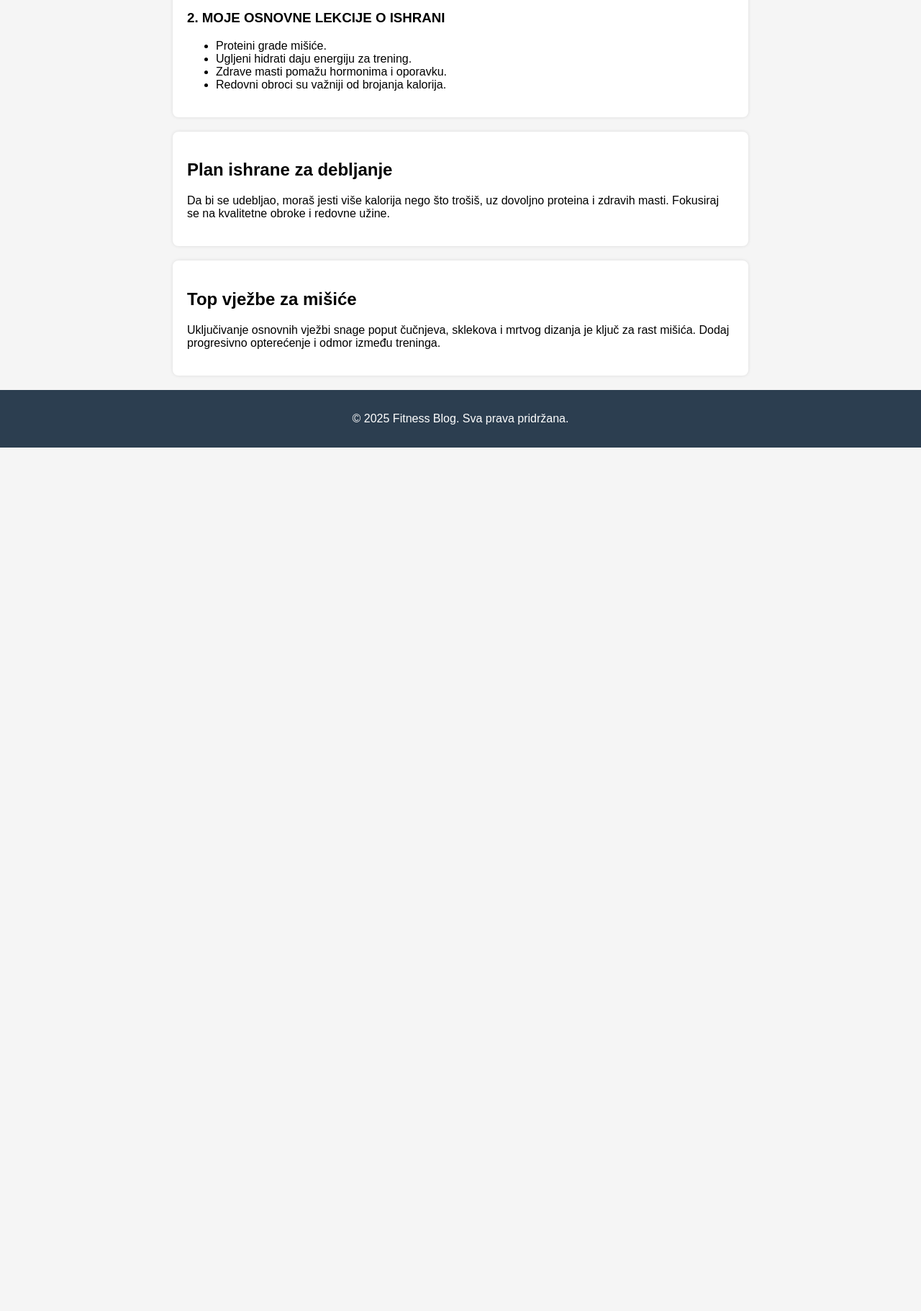
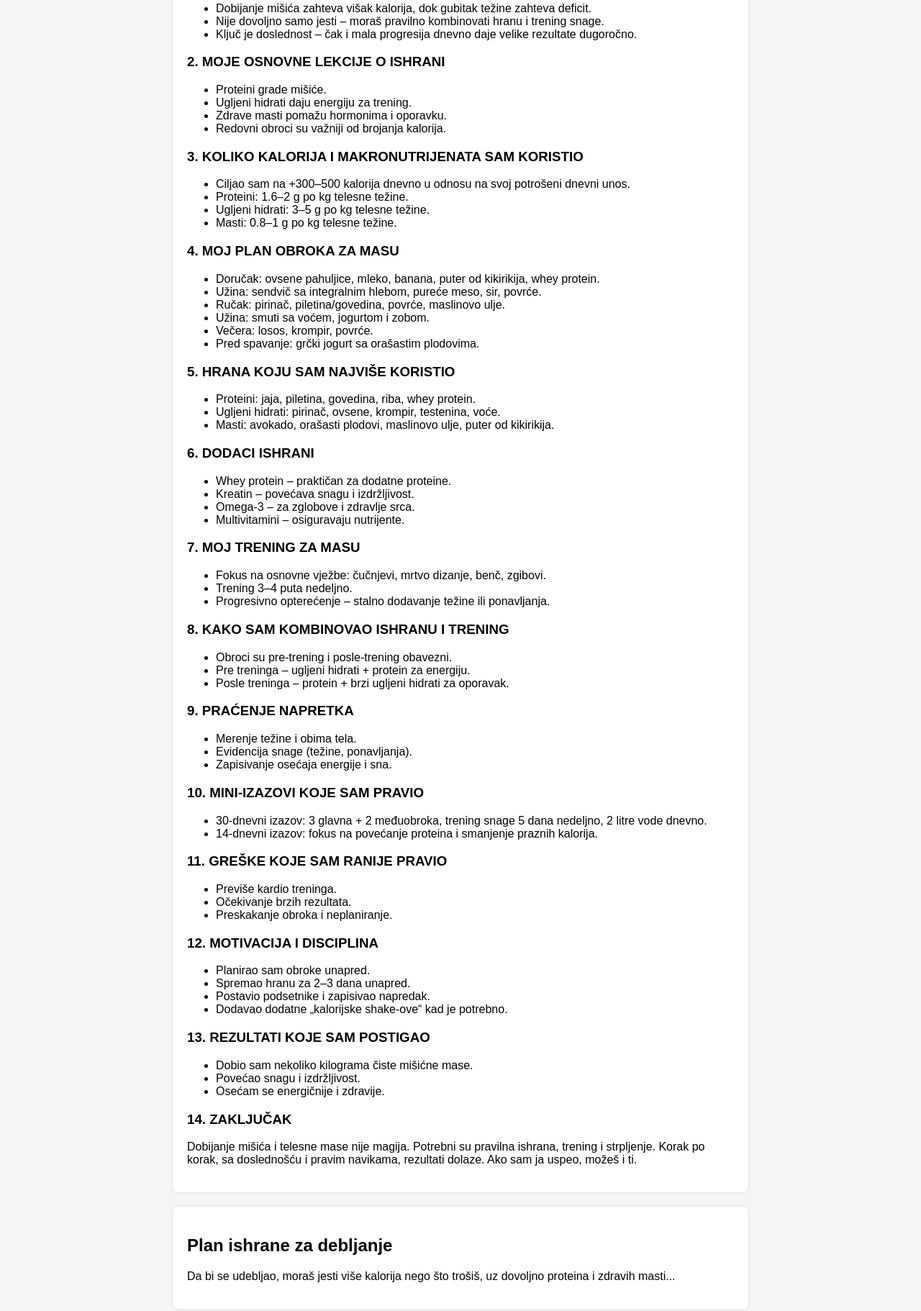
Before and after one commit to stojicvasilije9-dev/fitness-blog-, a plain HTML site: page index.html in a window 1280 px wide. Shown: the part 683-2505 px from the top of the page at 72% size. Before the commit the page ends 1305 px from the top, so only its background shows below. Drawn offline with Linux system fonts and the light colour scheme.

Commit message:
Zamenjen skraćeni priručnik punim tekstom

```diff
--- a/index.html
+++ b/index.html
@@ -21,7 +21,8 @@
         <h2>PRIRUČNIK: KAKO SAM SE UGOJIO I IZGRADIO MIŠIĆE</h2>
         <img src="fitness-ilustracija.jpg" alt="Fitness ilustracija" class="article-img">
 
-        <p>UVOD: Ja sam oduvek bio mršav i imao sam problem da dobijem na težini. Ljudi su mi govorili da imam sreće, ali ja sam želeo da izgledam snažnije i da imam više energije. Ovaj priručnik je moj vodič kroz iskustva, greške i uspehe – sve što sam naučio o ishrani i treningu za mišićnu masu.</p>
+        <h3>UVOD</h3>
+        <p>Ja sam oduvek bio mršav i imao sam problem da dobijem na težini. Ljudi su mi govorili da imam sreće, ali ja sam želeo da izgledam snažnije i da imam više energije. Želeo sam plan koji je održiv i realan, a ne kratkotrajno rešenje. Ovaj priručnik je moj vodič kroz iskustva, greške i uspehe – sve što sam naučio o ishrani i treningu za mišićnu masu.</p>
 
         <h3>1. ZAŠTO JE DOBIJANJE MIŠIĆA DRUGAČIJE OD GUBITKA TEŽINE</h3>
         <ul>
@@ -38,17 +39,100 @@
             <li>Redovni obroci su važniji od brojanja kalorija.</li>
         </ul>
 
-        <!-- Ostale sekcije priručnika možeš dodati ovdje ili koristiti sažetak -->
+        <h3>3. KOLIKO KALORIJA I MAKRONUTRIJENATA SAM KORISTIO</h3>
+        <ul>
+            <li>Ciljao sam na +300–500 kalorija dnevno u odnosu na svoj potrošeni dnevni unos.</li>
+            <li>Proteini: 1.6–2 g po kg telesne težine.</li>
+            <li>Ugljeni hidrati: 3–5 g po kg telesne težine.</li>
+            <li>Masti: 0.8–1 g po kg telesne težine.</li>
+        </ul>
+
+        <h3>4. MOJ PLAN OBROKA ZA MASU</h3>
+        <ul>
+            <li>Doručak: ovsene pahuljice, mleko, banana, puter od kikirikija, whey protein.</li>
+            <li>Užina: sendvič sa integralnim hlebom, pureće meso, sir, povrće.</li>
+            <li>Ručak: pirinač, piletina/govedina, povrće, maslinovo ulje.</li>
+            <li>Užina: smuti sa voćem, jogurtom i zobom.</li>
+            <li>Večera: losos, krompir, povrće.</li>
+            <li>Pred spavanje: grčki jogurt sa orašastim plodovima.</li>
+        </ul>
+
+        <h3>5. HRANA KOJU SAM NAJVIŠE KORISTIO</h3>
+        <ul>
+            <li>Proteini: jaja, piletina, govedina, riba, whey protein.</li>
+            <li>Ugljeni hidrati: pirinač, ovsene, krompir, testenina, voće.</li>
+            <li>Masti: avokado, orašasti plodovi, maslinovo ulje, puter od kikirikija.</li>
+        </ul>
+
+        <h3>6. DODACI ISHRANI</h3>
+        <ul>
+            <li>Whey protein – praktičan za dodatne proteine.</li>
+            <li>Kreatin – povećava snagu i izdržljivost.</li>
+            <li>Omega-3 – za zglobove i zdravlje srca.</li>
+            <li>Multivitamini – osiguravaju nutrijente.</li>
+        </ul>
+
+        <h3>7. MOJ TRENING ZA MASU</h3>
+        <ul>
+            <li>Fokus na osnovne vježbe: čučnjevi, mrtvo dizanje, benč, zgibovi.</li>
+            <li>Trening 3–4 puta nedeljno.</li>
+            <li>Progresivno opterećenje – stalno dodavanje težine ili ponavljanja.</li>
+        </ul>
+
+        <h3>8. KAKO SAM KOMBINOVAO ISHRANU I TRENING</h3>
+        <ul>
+            <li>Obroci su pre-trening i posle-trening obavezni.</li>
+            <li>Pre treninga – ugljeni hidrati + protein za energiju.</li>
+            <li>Posle treninga – protein + brzi ugljeni hidrati za oporavak.</li>
+        </ul>
+
+        <h3>9. PRAĆENJE NAPRETKA</h3>
+        <ul>
+            <li>Merenje težine i obima tela.</li>
+            <li>Evidencija snage (težine, ponavljanja).</li>
+            <li>Zapisivanje osećaja energije i sna.</li>
+        </ul>
+
+        <h3>10. MINI-IZAZOVI KOJE SAM PRAVIO</h3>
+        <ul>
+            <li>30-dnevni izazov: 3 glavna + 2 međuobroka, trening snage 5 dana nedeljno, 2 litre vode dnevno.</li>
+            <li>14-dnevni izazov: fokus na povećanje proteina i smanjenje praznih kalorija.</li>
+        </ul>
+
+        <h3>11. GREŠKE KOJE SAM RANIJE PRAVIO</h3>
+        <ul>
+            <li>Previše kardio treninga.</li>
+            <li>Očekivanje brzih rezultata.</li>
+            <li>Preskakanje obroka i neplaniranje.</li>
+        </ul>
+
+        <h3>12. MOTIVACIJA I DISCIPLINA</h3>
+        <ul>
+            <li>Planirao sam obroke unapred.</li>
+            <li>Spremao hranu za 2–3 dana unapred.</li>
+            <li>Postavio podsetnike i zapisivao napredak.</li>
+            <li>Dodavao dodatne „kalorijske shake-ove“ kad je potrebno.</li>
+        </ul>
+
+        <h3>13. REZULTATI KOJE SAM POSTIGAO</h3>
+        <ul>
+            <li>Dobio sam nekoliko kilograma čiste mišićne mase.</li>
+            <li>Povećao snagu i izdržljivost.</li>
+            <li>Osećam se energičnije i zdravije.</li>
+        </ul>
+
+        <h3>14. ZAKLJUČAK</h3>
+        <p>Dobijanje mišića i telesne mase nije magija. Potrebni su pravilna ishrana, trening i strpljenje. Korak po korak, sa doslednošću i pravim navikama, rezultati dolaze. Ako sam ja uspeo, možeš i ti.</p>
     </article>
 
     <article>
         <h2>Plan ishrane za debljanje</h2>
-        <p>Da bi se udebljao, moraš jesti više kalorija nego što trošiš, uz dovoljno proteina i zdravih masti. Fokusiraj se na kvalitetne obroke i redovne užine.</p>
+        <p>Da bi se udebljao, moraš jesti više kalorija nego što trošiš, uz dovoljno proteina i zdravih masti...</p>
     </article>
 
     <article>
         <h2>Top vježbe za mišiće</h2>
-        <p>Uključivanje osnovnih vježbi snage poput čučnjeva, sklekova i mrtvog dizanja je ključ za rast mišića. Dodaj progresivno opterećenje i odmor između treninga.</p>
+        <p>Uključivanje osnovnih vježbi snage poput čučnjeva, sklekova i mrtvog dizanja je ključ za rast mišića...</p>
     </article>
 </main>
 
```
